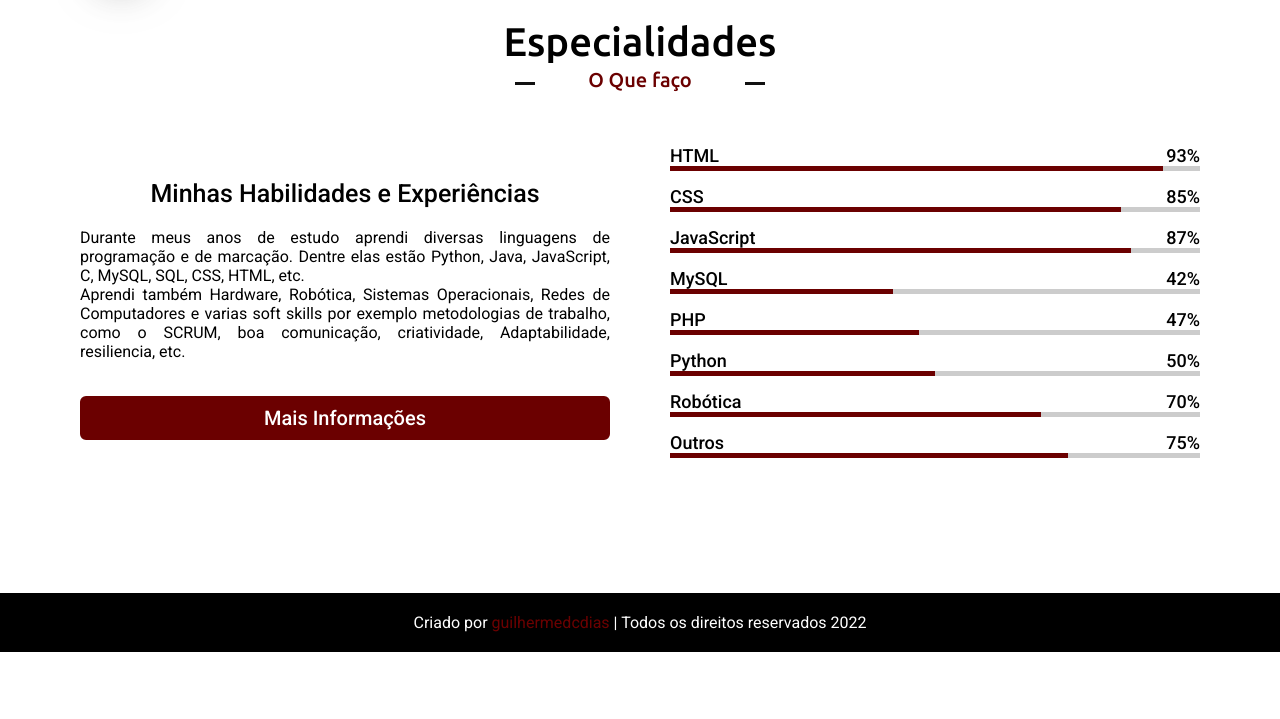
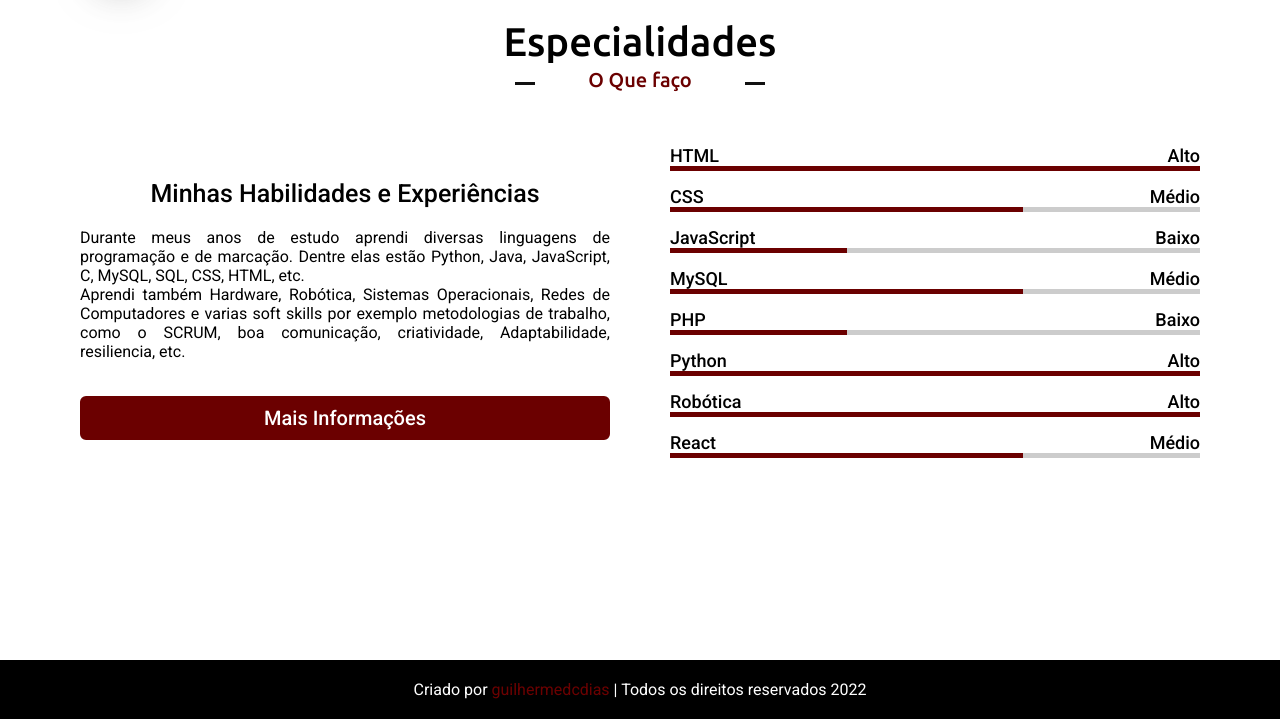
Before and after one commit to Guilhermedcdias/Portifolio-gui-2022, a Flask app: page /especialidades.html in a window 1280 px wide. Shown: the part 81-800 px from the top of the page. Run offline with Flask 2, Linux system fonts and the light colour scheme.

Commit message:
Alterando pagina especialidades

```diff
--- a/src/app.py
+++ b/src/app.py
@@ -1,4 +1,6 @@
-from flask import Flask, render_template, url_for
+from crypt import methods
+import email
+from flask import Flask, render_template, url_for, request
 
 app = Flask(__name__)
 
@@ -23,8 +25,12 @@ def especialidades():
 def trabalhos():
     return render_template("trabalhos.html")
 
-@app.route("/contato.html")
+@app.route("/contato.html", methods=['GET'])
 def contato():
+    nome = request.args.get('nome')
+    sobrenome = request.args.get('sobrenome')
+    mail =  request.args.get('mail')
+    msg = request.args.get('msg')
     return render_template("contato.html")
 
 @app.route("/fotos.html")
--- a/src/static/style.css
+++ b/src/static/style.css
@@ -427,36 +427,37 @@ footer {
 }
 
 .skills .skills-content .right .html::before {
-    width: 93%;
+    width: 99.99999%;
 }
 
 .skills .skills-content .right .css::before {
-    width: 85%;
+    width: 66.666666%;
 }
 
 .skills .skills-content .right .js::before {
-    width: 87%;
+    width: 33.333333333333%;
 }
 
 .skills .skills-content .right .mysql::before {
-    width: 42%;
+    width: 66.6666666666%;
 }
 
 .skills .skills-content .right .php::before {
-    width: 47%;
+    width: 33.33333333%;
 }
 
 .skills .skills-content .right .py::before {
-    width: 50%;
+    width: 99.99999%;
 }
 
 .skills .skills-content .right .rob::before {
-    width: 70%;
+    width: 99.9999%;
 }
 
 .skills .skills-content .right .other::before {
-    width: 75%;
+    width: 66.66666666%;
 }
+
 
 
 /*  works  */
@@ -684,11 +685,13 @@ footer {
 
 footer {
     background: #000;
-    margin-top: 20px;
+    margin-bottom: 0;
     padding: 20px 23px;
     color: #fff;
     text-align: center;
     bottom: 0;
+    position: fixed;
+    width: 100%;
 }
 
 footer span a {
--- a/src/templates/especialidades.html
+++ b/src/templates/especialidades.html
@@ -64,56 +64,58 @@
                     <div class="bars">
                         <div class="info">
                             <span>HTML</span>
-                            <span>93%</span>
+                            <span>Alto</span>
                         </div>
                         <div class="line html"></div>
+                        <div class="line2 html"></div>
+                        <div class="line3 html"></div>
                     </div>
                     <div class="bars">
                         <div class="info">
                             <span>CSS</span>
-                            <span>85%</span>
+                            <span>Médio</span>
                         </div>
                         <div class="line css"></div>
                     </div>
                     <div class="bars">
                         <div class="info">
                             <span>JavaScript</span>
-                            <span>87%</span>
+                            <span>Baixo</span>
                         </div>
                         <div class="line js"></div>
                     </div>
                     <div class="bars">
                         <div class="info">
                             <span>MySQL</span>
-                            <span>42%</span>
+                            <span>Médio</span>
                         </div>
                         <div class="line mysql"></div>
                     </div>
                     <div class="bars">
                         <div class="info">
                             <span>PHP</span>
-                            <span>47%</span>
+                            <span>Baixo</span>
                         </div>
                         <div class="line php"></div>
                     </div>
                     <div class="bars">
                         <div class="info">
                             <span>Python</span>
-                            <span>50%</span>
+                            <span>Alto</span>
                         </div>
                         <div class="line py"></div>
                     </div>
                     <div class="bars">
                         <div class="info">
                             <span>Robótica</span>
-                            <span>70%</span>
+                            <span>Alto</span>
                         </div>
                         <div class="line rob"></div>
                     </div>
                     <div class="bars">
                         <div class="info">
-                            <span>Outros</span>
-                            <span>75%</span>
+                            <span>React</span>
+                            <span>Médio</span>
                         </div>
                         <div class="line other"></div>
                     </div>
```
Also changed, not shown: src/templates/contato.html (+5 -5 lines), 1 other file.
